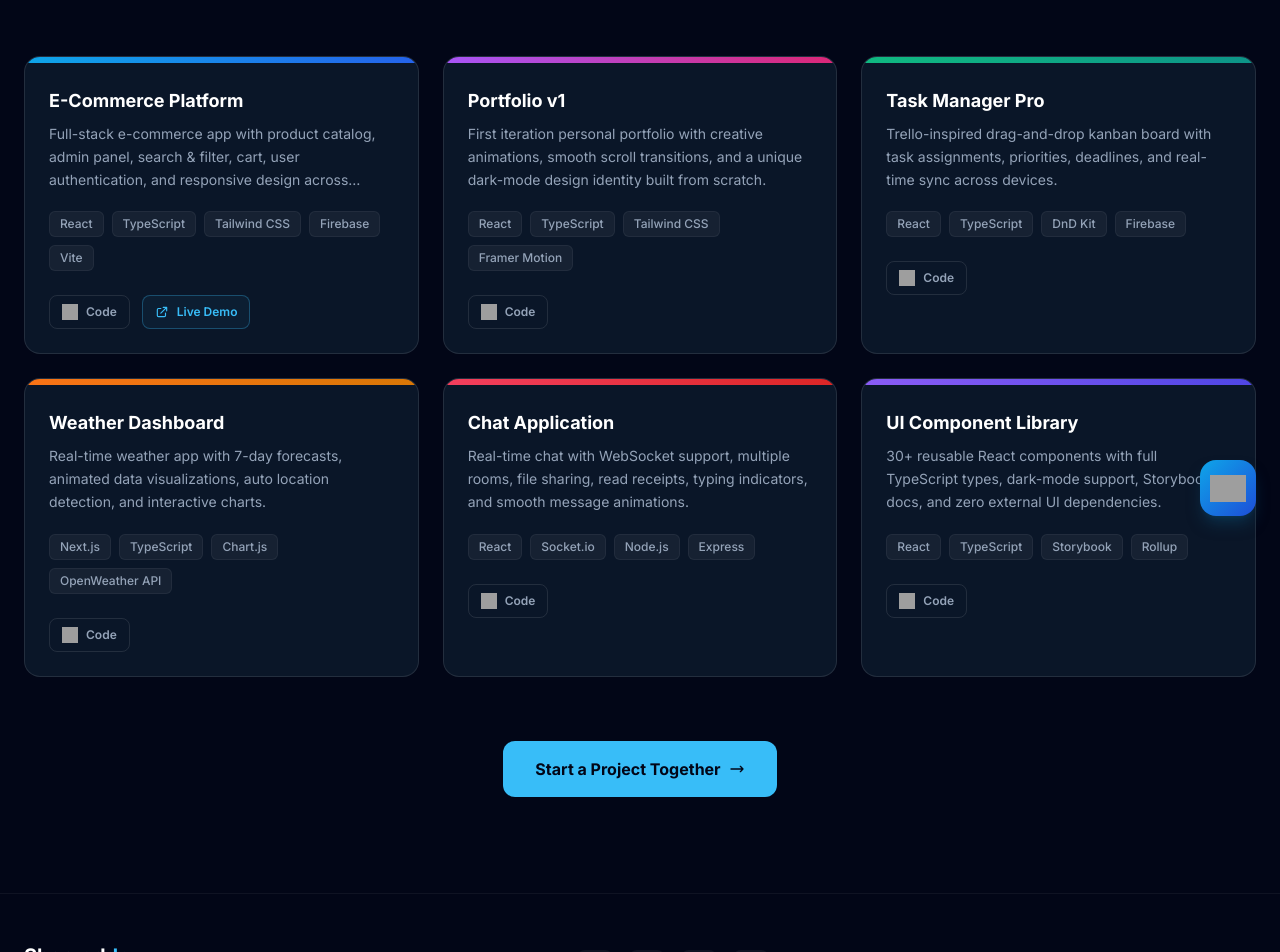
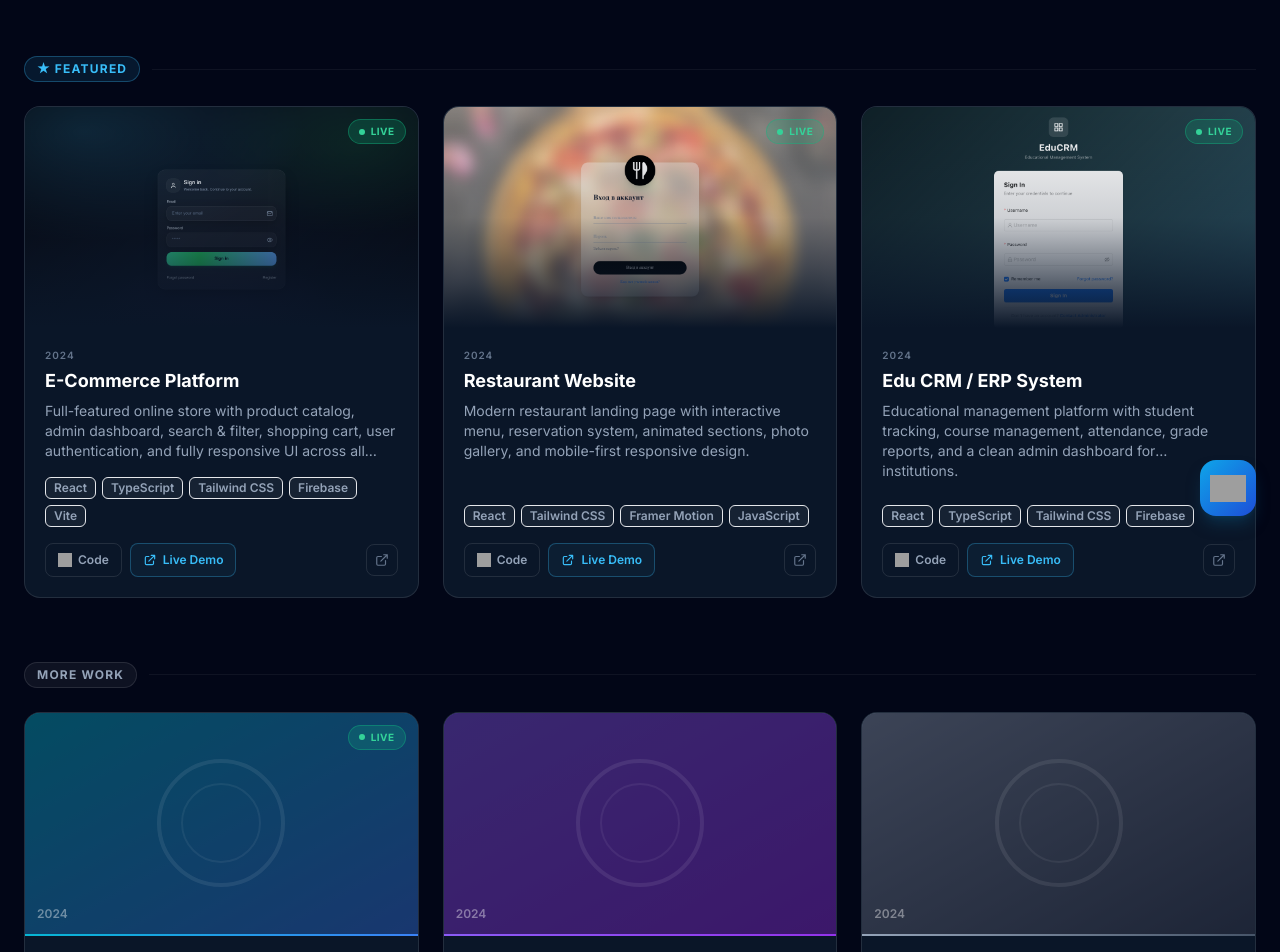
Before and after one commit to m-werzod/sherzodweb.uz, a Next.js app: page /projects in a window 1280 px wide. Shown: the part 260-1212 px from the top of the page. Built offline with nearby package versions, Linux system fonts and the light colour scheme; grey boxes are pictures that could not be loaded.

Commit message:
my all projects are installed to show

```diff
--- a/app/contact/page.tsx
+++ b/app/contact/page.tsx
@@ -5,7 +5,7 @@ import Link from 'next/link'
 
 const ICON = {
   gmail:    'https://cdn-icons-png.flaticon.com/512/281/281769.png',
-  phone:    'https://img.icons8.com/3d-fluency/94/phone.png',
+  phone:    'https://img.icons8.com/3d-fluency/96/phone.png',
   telegram: 'https://cdn-icons-png.flaticon.com/512/2111/2111646.png',
   github:   'https://img.icons8.com/3d-fluency/94/github.png',
   instagram:'https://cdn-icons-png.flaticon.com/512/15713/15713420.png',
--- a/app/projects/page.tsx
+++ b/app/projects/page.tsx
@@ -3,62 +3,120 @@ import { motion } from 'framer-motion'
 import ProjectCard, { Project } from '@/components/ui/ProjectCard'
 import Link from 'next/link'
 
-const projects: Project[] = [
+const featured: Project[] = [
   {
     title: 'E-Commerce Platform',
     description:
-      'Full-stack e-commerce app with product catalog, admin panel, search & filter, cart, user authentication, and responsive design across desktop & mobile.',
+      'Full-featured online store with product catalog, admin dashboard, search & filter, shopping cart, user authentication, and fully responsive UI across all devices.',
     tags: ['React', 'TypeScript', 'Tailwind CSS', 'Firebase', 'Vite'],
     github: 'https://github.com/m-werzod',
     demo: 'https://e-commerce-with-registration.vercel.app/',
     gradient: 'from-sky-500 to-blue-600',
+    image: '/images/projects/ecommerce.png',
     status: 'live',
     year: '2024',
   },
   {
-    title: 'Portfolio v1',
+    title: 'Restaurant Website',
     description:
-      'First iteration personal portfolio with creative animations, smooth scroll transitions, and a unique dark-mode design identity built from scratch.',
-    tags: ['React', 'TypeScript', 'Tailwind CSS', 'Framer Motion'],
+      'Modern restaurant landing page with interactive menu, reservation system, animated sections, photo gallery, and mobile-first responsive design.',
+    tags: ['React', 'Tailwind CSS', 'Framer Motion', 'JavaScript'],
     github: 'https://github.com/m-werzod',
-    demo: '#',
-    gradient: 'from-purple-500 to-pink-600',
+    demo: 'https://restaurant-ten-self.vercel.app/',
+    gradient: 'from-orange-500 to-red-600',
+    image: '/images/projects/restaurant.png',
+    status: 'live',
+    year: '2024',
   },
   {
-    title: 'Task Manager Pro',
+    title: 'Edu CRM / ERP System',
     description:
-      'Trello-inspired drag-and-drop kanban board with task assignments, priorities, deadlines, and real-time sync across devices.',
-    tags: ['React', 'TypeScript', 'DnD Kit', 'Firebase'],
+      'Educational management platform with student tracking, course management, attendance, grade reports, and a clean admin dashboard for institutions.',
+    tags: ['React', 'TypeScript', 'Tailwind CSS', 'Firebase'],
     github: 'https://github.com/m-werzod',
-    demo: '#',
+    demo: 'https://edu-crm-erp.vercel.app/',
     gradient: 'from-emerald-500 to-teal-600',
+    image: '/images/projects/educrm.png',
+    status: 'live',
+    year: '2024',
+  },
+]
+
+const more: Project[] = [
+  {
+    title: 'Toshkent Baliqchi',
+    description:
+      'Fish restaurant landing page with animated menu sections, location map, contact form, and a fresh nautical-themed UI optimised for mobile.',
+    tags: ['React', 'Tailwind CSS', 'JavaScript'],
+    github: 'https://github.com/m-werzod',
+    demo: 'https://toshkent-baliqchi.vercel.app/',
+    gradient: 'from-cyan-500 to-blue-500',
+    status: 'live',
+    year: '2024',
   },
   {
-    title: 'Weather Dashboard',
+    title: 'Nexora Labs — Company Site',
     description:
-      'Real-time weather app with 7-day forecasts, animated data visualizations, auto location detection, and interactive charts.',
-    tags: ['Next.js', 'TypeScript', 'Chart.js', 'OpenWeather API'],
-    github: 'https://github.com/m-werzod',
+      'Corporate website for a tech company featuring service showcase, team section, animated hero, and a modern dark design system.',
+    tags: ['React', 'Next.js', 'Tailwind CSS', 'Framer Motion'],
+    github: 'https://github.com/m-werzod/Nexora-labs-company',
     demo: '#',
-    gradient: 'from-orange-500 to-amber-600',
+    gradient: 'from-violet-500 to-purple-600',
+    year: '2024',
   },
   {
-    title: 'Chat Application',
+    title: 'iPhone Store UZ',
     description:
-      'Real-time chat with WebSocket support, multiple rooms, file sharing, read receipts, typing indicators, and smooth message animations.',
-    tags: ['React', 'Socket.io', 'Node.js', 'Express'],
-    github: 'https://github.com/m-werzod',
+      'Apple product e-commerce storefront with product listing, category filter, cart, and a pixel-perfect Apple-inspired UI for the Uzbekistan market.',
+    tags: ['React', 'TypeScript', 'Tailwind CSS', 'Vite'],
+    github: 'https://github.com/m-werzod/IPHONE-STORE.UZ',
     demo: '#',
-    gradient: 'from-rose-500 to-red-600',
+    gradient: 'from-slate-400 to-slate-600',
+    year: '2024',
   },
   {
-    title: 'UI Component Library',
+    title: 'Fitness Time Gym',
     description:
-      '30+ reusable React components with full TypeScript types, dark-mode support, Storybook docs, and zero external UI dependencies.',
-    tags: ['React', 'TypeScript', 'Storybook', 'Rollup'],
+      'Gym landing page with pricing plans, class schedule, trainer profiles, animated stats counter, and a bold high-energy design.',
+    tags: ['React', 'Tailwind CSS', 'Framer Motion', 'JavaScript'],
     github: 'https://github.com/m-werzod',
-    demo: '#',
-    gradient: 'from-violet-500 to-indigo-600',
+    demo: 'https://fitness-time-gym.vercel.app/',
+    gradient: 'from-yellow-500 to-orange-500',
+    status: 'live',
+    year: '2024',
+  },
+  {
+    title: 'Parfume Market',
+    description:
+      'Luxury perfume shop with product cards, scent-category filtering, wishlist, cart, and an elegant glassmorphism UI.',
+    tags: ['React', 'TypeScript', 'Tailwind CSS', 'Vite'],
+    github: 'https://github.com/m-werzod',
+    demo: 'https://parfume-market-nu.vercel.app/',
+    gradient: 'from-pink-500 to-rose-600',
+    status: 'live',
+    year: '2024',
+  },
+  {
+    title: 'Barakah Restaurant',
+    description:
+      'Full restaurant website with animated menu, online table reservation, gallery, customer reviews section, and smooth page transitions.',
+    tags: ['React', 'Tailwind CSS', 'JavaScript'],
+    github: 'https://github.com/m-werzod',
+    demo: 'https://barakahresturant.vercel.app/',
+    gradient: 'from-amber-500 to-yellow-600',
+    status: 'live',
+    year: '2025',
+  },
+  {
+    title: 'Sherzoddev Portfolio',
+    description:
+      'This portfolio — built with Next.js 15, animated with Framer Motion, 3D visuals via React Three Fiber, and a full-stack contact system with Telegram & Gmail.',
+    tags: ['Next.js', 'TypeScript', 'Three.js', 'Framer Motion', 'Tailwind CSS'],
+    github: 'https://github.com/m-werzod',
+    demo: 'https://sherzoddev.com',
+    gradient: 'from-[#38bdf8] to-indigo-500',
+    status: 'live',
+    year: '2025',
   },
 ]
 
@@ -66,6 +124,8 @@ export default function ProjectsPage() {
   return (
     <div className="min-h-screen pt-28 pb-24 px-6">
       <div className="max-w-7xl mx-auto">
+
+        {/* Header */}
         <motion.div
           initial={{ opacity: 0, y: 20 }}
           animate={{ opacity: 1, y: 0 }}
@@ -74,19 +134,52 @@ export default function ProjectsPage() {
         >
           <p className="text-xs text-[#38bdf8] font-semibold tracking-[0.25em] uppercase mb-3">Portfolio</p>
           <h1 className="text-4xl md:text-5xl font-black text-white mb-4">
-            Featured <span className="text-[#38bdf8]">Projects</span>
+            All <span className="text-[#38bdf8]">Projects</span>
           </h1>
           <p className="text-slate-400 max-w-xl mx-auto">
-            A curated selection of projects showcasing my expertise in frontend development, motion design, and full-stack solutions.
+            10 real-world projects — from e-commerce and CRM systems to restaurant brands and 3D portfolios.
           </p>
         </motion.div>
 
-        <div className="grid grid-cols-1 md:grid-cols-2 lg:grid-cols-3 gap-6">
-          {projects.map((project, i) => (
+        {/* ── Featured Top 3 ── */}
+        <motion.div
+          initial={{ opacity: 0, y: 10 }}
+          animate={{ opacity: 1, y: 0 }}
+          transition={{ delay: 0.15 }}
+          className="flex items-center gap-3 mb-6"
+        >
+          <span className="px-3 py-1 text-xs font-bold rounded-full bg-[#38bdf8]/10 text-[#38bdf8] border border-[#38bdf8]/30 uppercase tracking-widest">
+            ★ Featured
+          </span>
+          <div className="flex-1 h-px bg-white/5" />
+        </motion.div>
+
+        <div className="grid grid-cols-1 md:grid-cols-2 lg:grid-cols-3 gap-6 mb-16">
+          {featured.map((project, i) => (
             <ProjectCard key={project.title} project={project} index={i} />
           ))}
         </div>
 
+        {/* ── More Projects ── */}
+        <motion.div
+          initial={{ opacity: 0, y: 10 }}
+          whileInView={{ opacity: 1, y: 0 }}
+          viewport={{ once: true }}
+          className="flex items-center gap-3 mb-6"
+        >
+          <span className="px-3 py-1 text-xs font-bold rounded-full bg-white/5 text-slate-400 border border-white/10 uppercase tracking-widest">
+            More Work
+          </span>
+          <div className="flex-1 h-px bg-white/5" />
+        </motion.div>
+
+        <div className="grid grid-cols-1 md:grid-cols-2 lg:grid-cols-3 gap-6">
+          {more.map((project, i) => (
+            <ProjectCard key={project.title} project={project} index={i} />
+          ))}
+        </div>
+
+        {/* CTA */}
         <motion.div
           initial={{ opacity: 0 }}
           whileInView={{ opacity: 1 }}
--- a/components/sections/ProjectsPreview.tsx
+++ b/components/sections/ProjectsPreview.tsx
@@ -7,31 +7,38 @@ const projects: Project[] = [
   {
     title: 'E-Commerce Platform',
     description:
-      'Full-stack e-commerce app with product catalog, admin panel, search & filter, cart, user authentication, and responsive design across all devices.',
+      'Full-featured online store with product catalog, admin dashboard, search & filter, shopping cart, user authentication, and fully responsive UI across all devices.',
     tags: ['React', 'TypeScript', 'Tailwind CSS', 'Firebase', 'Vite'],
     github: 'https://github.com/m-werzod',
     demo: 'https://e-commerce-with-registration.vercel.app/',
     gradient: 'from-sky-500 to-blue-600',
+    image: '/images/projects/ecommerce.png',
     status: 'live',
     year: '2024',
   },
   {
-    title: 'Task Manager Pro',
+    title: 'Restaurant Website',
     description:
-      'Trello-inspired drag-and-drop kanban board with task assignments, priorities, deadlines, and real-time sync across devices.',
-    tags: ['React', 'TypeScript', 'DnD Kit', 'Firebase'],
+      'Modern restaurant landing page with interactive menu, reservation system, animated sections, photo gallery, and mobile-first responsive design.',
+    tags: ['React', 'Tailwind CSS', 'Framer Motion', 'JavaScript'],
     github: 'https://github.com/m-werzod',
-    demo: '#',
-    gradient: 'from-emerald-500 to-teal-600',
+    demo: 'https://restaurant-ten-self.vercel.app/',
+    gradient: 'from-orange-500 to-red-600',
+    image: '/images/projects/restaurant.png',
+    status: 'live',
+    year: '2024',
   },
   {
-    title: 'UI Component Library',
+    title: 'Edu CRM / ERP System',
     description:
-      '30+ reusable React components with full TypeScript types, dark-mode support, Storybook docs, and zero external UI dependencies.',
-    tags: ['React', 'TypeScript', 'Storybook', 'Rollup'],
+      'Educational management platform with student tracking, course management, attendance, grade reports, and a clean admin dashboard for institutions.',
+    tags: ['React', 'TypeScript', 'Tailwind CSS', 'Firebase'],
     github: 'https://github.com/m-werzod',
-    demo: '#',
-    gradient: 'from-violet-500 to-indigo-600',
+    demo: 'https://edu-crm-erp.vercel.app/',
+    gradient: 'from-emerald-500 to-teal-600',
+    image: '/images/projects/educrm.png',
+    status: 'live',
+    year: '2024',
   },
 ]
 
@@ -51,7 +58,7 @@ export default function ProjectsPreview() {
             Featured <span className="text-[#38bdf8]">Projects</span>
           </h2>
           <p className="text-slate-400 max-w-xl mx-auto text-sm leading-relaxed">
-            A selection of projects showcasing frontend development, motion design, and product thinking.
+            A selection of real-world projects — e-commerce, CRM systems, restaurants, and more.
           </p>
         </motion.div>
 
@@ -72,11 +79,8 @@ export default function ProjectsPreview() {
             href="/projects"
             className="inline-flex items-center gap-2 px-8 py-4 border border-white/15 text-white font-semibold rounded-xl hover:border-[#38bdf8]/50 hover:bg-[#38bdf8]/5 hover:text-[#38bdf8] transition-all duration-200 group"
           >
-            View All Projects
-            <svg
-              className="w-4 h-4 group-hover:translate-x-1 transition-transform duration-200"
-              fill="none" stroke="currentColor" viewBox="0 0 24 24"
-            >
+            View All 10 Projects
+            <svg className="w-4 h-4 group-hover:translate-x-1 transition-transform duration-200" fill="none" stroke="currentColor" viewBox="0 0 24 24">
               <path strokeLinecap="round" strokeLinejoin="round" strokeWidth={2} d="M17 8l4 4m0 0l-4 4m4-4H3" />
             </svg>
           </Link>
--- a/components/ui/ProjectCard.tsx
+++ b/components/ui/ProjectCard.tsx
@@ -15,38 +15,81 @@ export interface Project {
 }
 
 export default function ProjectCard({ project, index }: { project: Project; index: number }) {
+  const hasImage = !!project.image
+
   return (
     <motion.div
       initial={{ opacity: 0, y: 40 }}
       whileInView={{ opacity: 1, y: 0 }}
       viewport={{ once: true }}
-      transition={{ duration: 0.5, delay: index * 0.1 }}
-      whileHover={{ y: -8, scale: 1.02 }}
-      className="group relative rounded-2xl border border-white/10 bg-[#0a1628] overflow-hidden hover:border-[#38bdf8]/30 transition-all duration-300 hover:shadow-xl hover:shadow-sky-950/50"
+      transition={{ duration: 0.5, delay: index * 0.08 }}
+      whileHover={{ y: -6 }}
+      className="group relative flex flex-col rounded-2xl border border-white/10 bg-[#0a1628] overflow-hidden hover:border-[#38bdf8]/40 transition-all duration-300 hover:shadow-2xl hover:shadow-sky-950/60"
     >
-      {/* Top gradient bar */}
-      <div className={`h-1.5 w-full bg-gradient-to-r ${project.gradient}`} />
+      {/* ── Image / Placeholder ── */}
+      {hasImage ? (
+        <div className="relative w-full overflow-hidden" style={{ aspectRatio: '16/9' }}>
+          {/* Gradient overlay on image */}
+          <div className="absolute inset-0 bg-gradient-to-t from-[#0a1628] via-[#0a1628]/20 to-transparent z-10 pointer-events-none" />
+          {/* Status badge */}
+          {project.status === 'live' && (
+            <div className="absolute top-3 right-3 z-20 flex items-center gap-1.5 px-2.5 py-1 rounded-full bg-emerald-500/20 border border-emerald-500/40 backdrop-blur-sm">
+              <span className="w-1.5 h-1.5 rounded-full bg-emerald-400 animate-pulse" />
+              <span className="text-[10px] font-bold text-emerald-400 uppercase tracking-wider">Live</span>
+            </div>
+          )}
+          <img
+            src={project.image}
+            alt={project.title}
+            className="w-full h-full object-cover object-top group-hover:scale-105 transition-transform duration-700"
+          />
+        </div>
+      ) : (
+        /* Colourful gradient placeholder for cards without a screenshot */
+        <div className={`relative w-full bg-gradient-to-br ${project.gradient} overflow-hidden`} style={{ aspectRatio: '16/9' }}>
+          <div className="absolute inset-0 bg-[#020617]/60" />
+          {project.status === 'live' && (
+            <div className="absolute top-3 right-3 flex items-center gap-1.5 px-2.5 py-1 rounded-full bg-emerald-500/20 border border-emerald-500/40">
+              <span className="w-1.5 h-1.5 rounded-full bg-emerald-400 animate-pulse" />
+              <span className="text-[10px] font-bold text-emerald-400 uppercase tracking-wider">Live</span>
+            </div>
+          )}
+          {/* Abstract pattern */}
+          <div className="absolute inset-0 flex items-center justify-center opacity-20">
+            <div className="w-24 h-24 sm:w-32 sm:h-32 rounded-full border-4 border-white/40" />
+            <div className="absolute w-14 h-14 sm:w-20 sm:h-20 rounded-full border-2 border-white/30" />
+          </div>
+          {/* Year */}
+          {project.year && (
+            <span className="absolute bottom-3 left-3 text-xs font-semibold text-white/40">{project.year}</span>
+          )}
+        </div>
+      )}
 
-      {/* Glow on hover */}
-      <div className="absolute inset-0 opacity-0 group-hover:opacity-100 transition-opacity duration-500 pointer-events-none bg-gradient-to-br from-sky-500/5 to-transparent" />
+      {/* ── Colour bar (only for no-image cards) ── */}
+      {!hasImage && <div className={`h-0.5 w-full bg-gradient-to-r ${project.gradient}`} />}
 
-      <div className="p-6">
-        {/* Title */}
-        <h3 className="text-lg font-bold text-white group-hover:text-[#38bdf8] transition-colors duration-200 mb-2">
+      {/* ── Content ── */}
+      <div className="flex flex-col flex-1 p-4 sm:p-5">
+        {/* Year badge (image cards) */}
+        {hasImage && project.year && (
+          <span className="text-[10px] font-semibold text-slate-500 uppercase tracking-widest mb-1">{project.year}</span>
+        )}
+
+        <h3 className="text-base sm:text-lg font-bold text-white group-hover:text-[#38bdf8] transition-colors duration-200 mb-1.5 leading-snug">
           {project.title}
         </h3>
 
-        {/* Description */}
-        <p className="text-sm text-slate-400 leading-relaxed mb-5 line-clamp-3">
+        <p className="text-xs sm:text-sm text-slate-400 leading-relaxed mb-4 flex-1 line-clamp-3">
           {project.description}
         </p>
 
         {/* Tags */}
-        <div className="flex flex-wrap gap-2 mb-6">
+        <div className="flex flex-wrap gap-1.5 mb-4">
           {project.tags.map((tag) => (
             <span
               key={tag}
-              className="px-2.5 py-1 text-xs font-medium rounded-md bg-white/5 text-slate-400 border border-white/5"
+              className="px-2 py-0.5 text-[10px] sm:text-xs font-semibold rounded-md bg-white/5 text-slate-400 border border-white/8 whitespace-nowrap"
             >
               {tag}
             </span>
@@ -54,36 +97,42 @@ export default function ProjectCard({ project, index }: { project: Project; inde
         </div>
 
         {/* Links */}
-        <div className="flex items-center gap-3">
+        <div className="flex items-center gap-2 mt-auto">
           <Link
             href={project.github}
             target="_blank"
             rel="noopener noreferrer"
-            className="flex items-center gap-2 text-xs font-semibold text-slate-400 hover:text-white transition-colors px-3 py-2 rounded-lg border border-white/10 hover:border-white/20"
+            className="flex items-center gap-1.5 text-xs font-semibold text-slate-400 hover:text-white transition-colors px-3 py-2 rounded-lg border border-white/10 hover:border-white/25 hover:bg-white/5 flex-1 justify-center sm:flex-none sm:justify-start"
           >
-            <img
-              src="https://img.icons8.com/3d-fluency/94/github.png"
-              alt="GitHub"
-              className="w-4 h-4"
-            />
+            <img src="https://img.icons8.com/3d-fluency/94/github.png" alt="GitHub" className="w-3.5 h-3.5 shrink-0" />
             Code
           </Link>
+
           {project.demo !== '#' && (
             <Link
               href={project.demo}
               target="_blank"
               rel="noopener noreferrer"
-              className="flex items-center gap-2 text-xs font-semibold text-[#38bdf8] hover:text-sky-300 transition-colors px-3 py-2 rounded-lg border border-[#38bdf8]/30 hover:border-[#38bdf8]/60 bg-[#38bdf8]/5"
+              className="flex items-center gap-1.5 text-xs font-semibold text-[#38bdf8] hover:text-sky-200 transition-colors px-3 py-2 rounded-lg border border-[#38bdf8]/30 hover:border-[#38bdf8]/60 bg-[#38bdf8]/5 hover:bg-[#38bdf8]/10 flex-1 justify-center sm:flex-none sm:justify-start"
+            >
+              <svg className="w-3.5 h-3.5 shrink-0" fill="none" stroke="currentColor" viewBox="0 0 24 24">
+                <path strokeLinecap="round" strokeLinejoin="round" strokeWidth={2} d="M10 6H6a2 2 0 00-2 2v10a2 2 0 002 2h10a2 2 0 002-2v-4M14 4h6m0 0v6m0-6L10 14" />
+              </svg>
+              Live Demo
+            </Link>
+          )}
+
+          {/* External arrow for image cards */}
+          {hasImage && project.demo !== '#' && (
+            <Link
+              href={project.demo}
+              target="_blank"
+              rel="noopener noreferrer"
+              className="ml-auto w-8 h-8 flex items-center justify-center rounded-lg border border-white/10 hover:border-[#38bdf8]/40 hover:bg-[#38bdf8]/5 transition-all text-slate-500 hover:text-[#38bdf8]"
             >
               <svg className="w-3.5 h-3.5" fill="none" stroke="currentColor" viewBox="0 0 24 24">
-                <path
-                  strokeLinecap="round"
-                  strokeLinejoin="round"
-                  strokeWidth={2}
-                  d="M10 6H6a2 2 0 00-2 2v10a2 2 0 002 2h10a2 2 0 002-2v-4M14 4h6m0 0v6m0-6L10 14"
-                />
+                <path strokeLinecap="round" strokeLinejoin="round" strokeWidth={2} d="M18 13v6a2 2 0 01-2 2H5a2 2 0 01-2-2V8a2 2 0 012-2h6M15 3h6m0 0v6m0-6L10 14" />
               </svg>
-              Live Demo
             </Link>
           )}
         </div>
```
Also changed, not shown: components/hero/ThreeScene.tsx (+59 -50 lines), public/images/projects/educrm.png (added), public/images/projects/restaurant.png (added).
